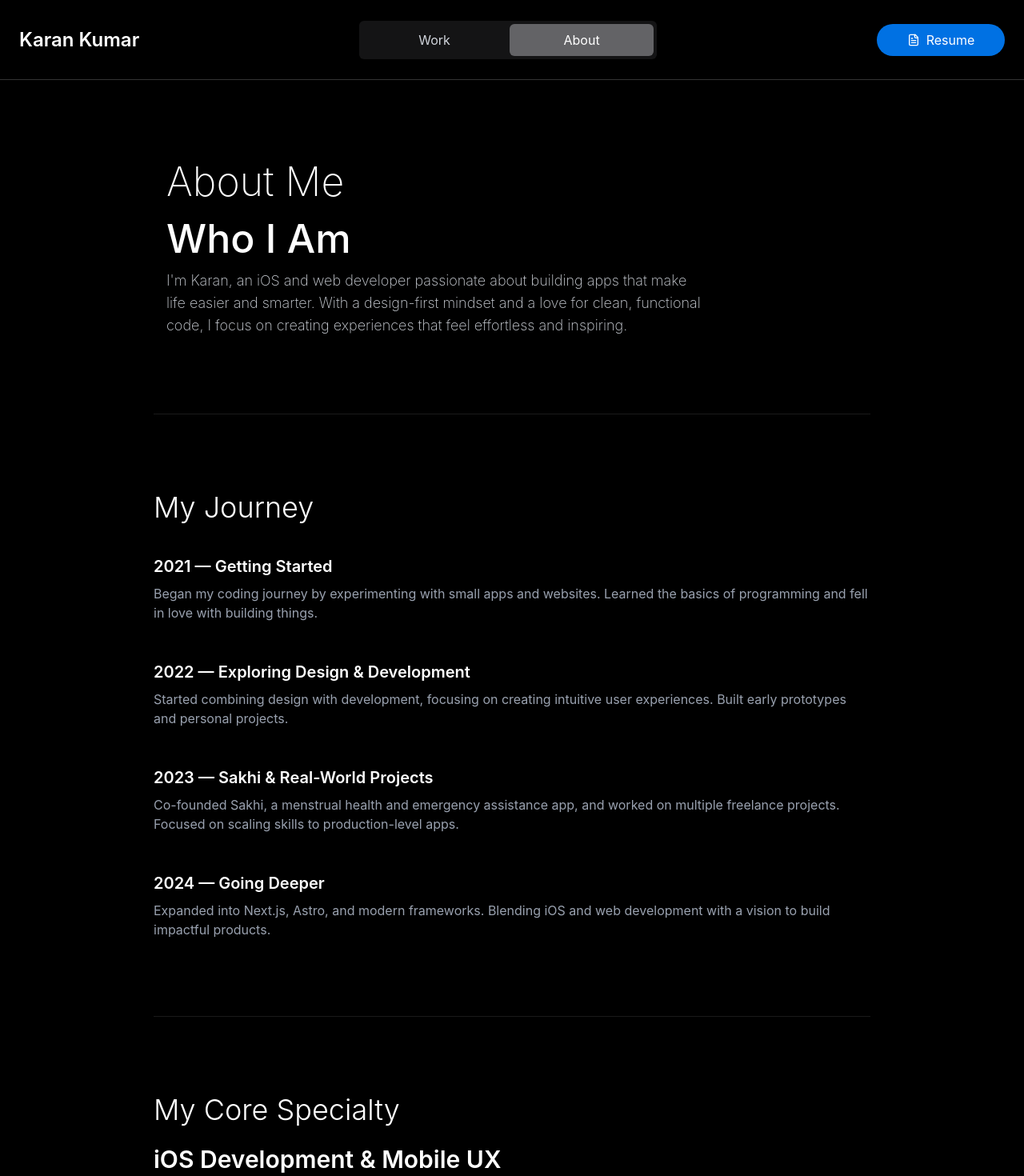
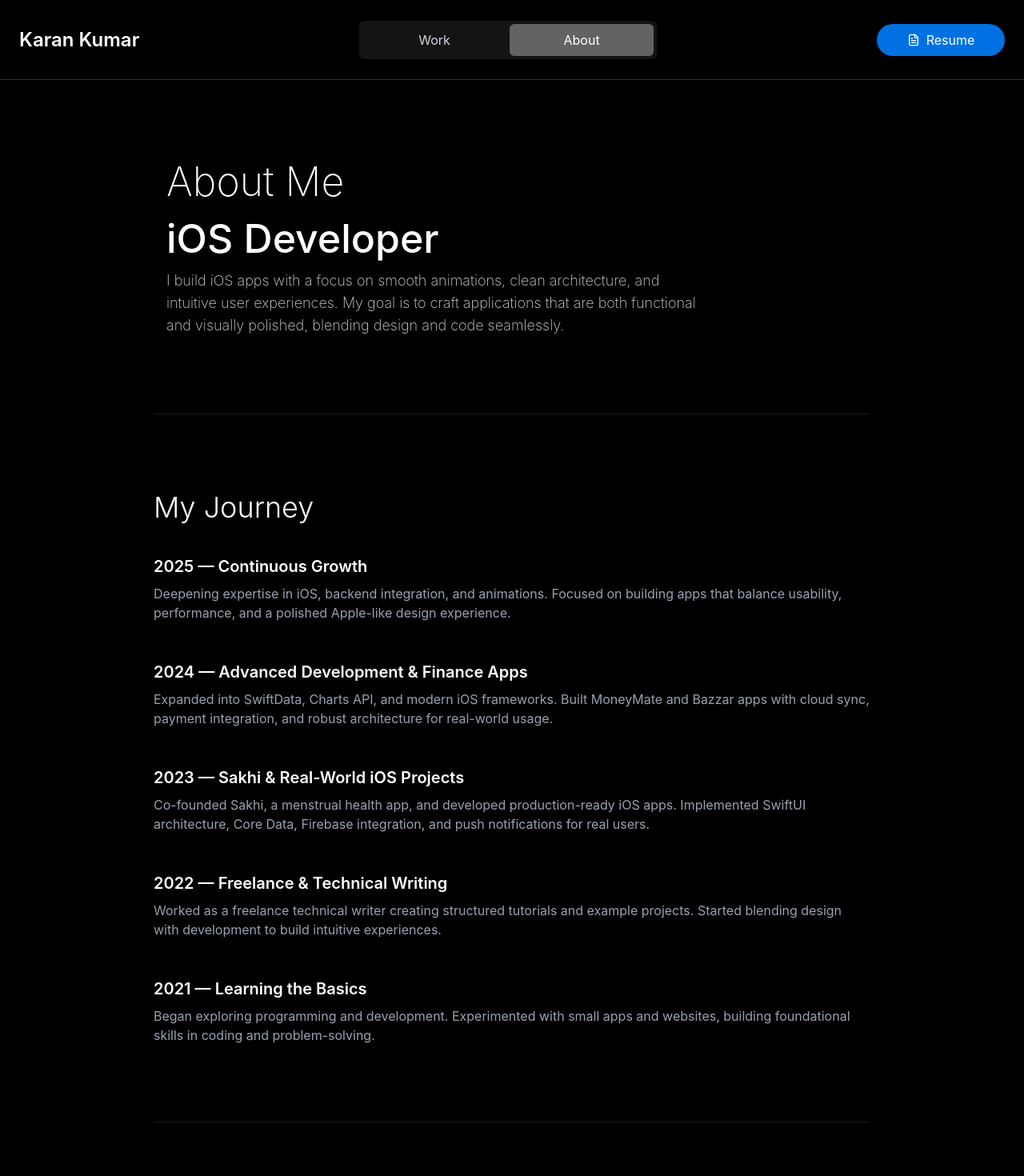
Before and after one commit to thekarandeveloper/thekarandeveloper, a Next.js app: page /about in a window 1280 px wide. Shown: the top 1470 px of the page at 80% size. Built offline with nearby package versions, Linux system fonts and the light colour scheme.

Commit message:
fixed-content

```diff
--- a/src/app/about/page.js
+++ b/src/app/about/page.js
@@ -10,40 +10,46 @@ export default function AboutPage() {
       <section className="max-w-4xl mx-auto py-15 md:py-24 border-b border-white/10">
        <Header
   heading="About Me"
-          subHeading="Who I Am"
-          desc="I'm Karan, an iOS and web developer passionate about building apps that make life easier and smarter. With a design-first mindset and a love for clean, functional code, I focus on creating experiences that feel effortless and inspiring."
+  subHeading="iOS Developer"
+  desc="I build iOS apps with a focus on smooth animations, clean architecture, and intuitive user experiences. My goal is to craft applications that are both functional and visually polished, blending design and code seamlessly."
   align="left"
-          className= "px-0"
+  className="px-0"
 />
       </section>
 
       {/* Journey Section */}
-      <section className="px-6 md:px-20 ">
+     <section className="px-6 md:px-20">
   <div className="max-w-4xl mx-auto py-24 border-b border-white/10">
     <h2 className="text-3xl md:text-4xl font-light mb-10">My Journey</h2>
     <div className="space-y-12">
       <div>
-              <h3 className="text-xl font-semibold">2021 — Getting Started</h3>
+        <h3 className="text-xl font-semibold">2025 — Continuous Growth</h3>
         <p className="text-gray-400 mt-2">
-                Began my coding journey by experimenting with small apps and websites. Learned the basics of programming and fell in love with building things.
+          Deepening expertise in iOS, backend integration, and animations. Focused on building apps that balance usability, performance, and a polished Apple-like design experience.
         </p>
       </div>
       <div>
-              <h3 className="text-xl font-semibold">2022 — Exploring Design & Development</h3>
+        <h3 className="text-xl font-semibold">2024 — Advanced Development & Finance Apps</h3>
         <p className="text-gray-400 mt-2">
-                Started combining design with development, focusing on creating intuitive user experiences. Built early prototypes and personal projects.
+          Expanded into SwiftData, Charts API, and modern iOS frameworks. Built MoneyMate and Bazzar apps with cloud sync, payment integration, and robust architecture for real-world usage.
         </p>
       </div>
       <div>
-              <h3 className="text-xl font-semibold">2023 — Sakhi & Real-World Projects</h3>
+        <h3 className="text-xl font-semibold">2023 — Sakhi & Real-World iOS Projects</h3>
         <p className="text-gray-400 mt-2">
-                Co-founded Sakhi, a menstrual health and emergency assistance app, and worked on multiple freelance projects. Focused on scaling skills to production-level apps.
+          Co-founded Sakhi, a menstrual health app, and developed production-ready iOS apps. Implemented SwiftUI architecture, Core Data, Firebase integration, and push notifications for real users.
         </p>
       </div>
       <div>
-              <h3 className="text-xl font-semibold">2024 — Going Deeper</h3>
+        <h3 className="text-xl font-semibold">2022 — Freelance & Technical Writing</h3>
         <p className="text-gray-400 mt-2">
-                Expanded into Next.js, Astro, and modern frameworks. Blending iOS and web development with a vision to build impactful products.
+          Worked as a freelance technical writer creating structured tutorials and example projects. Started blending design with development to build intuitive experiences.
+        </p>
+      </div>
+      <div>
+        <h3 className="text-xl font-semibold">2021 — Learning the Basics</h3>
+        <p className="text-gray-400 mt-2">
+          Began exploring programming and development. Experimented with small apps and websites, building foundational skills in coding and problem-solving.
         </p>
       </div>
     </div>
```
Lines whose indentation alone changed are shown as unchanged.
